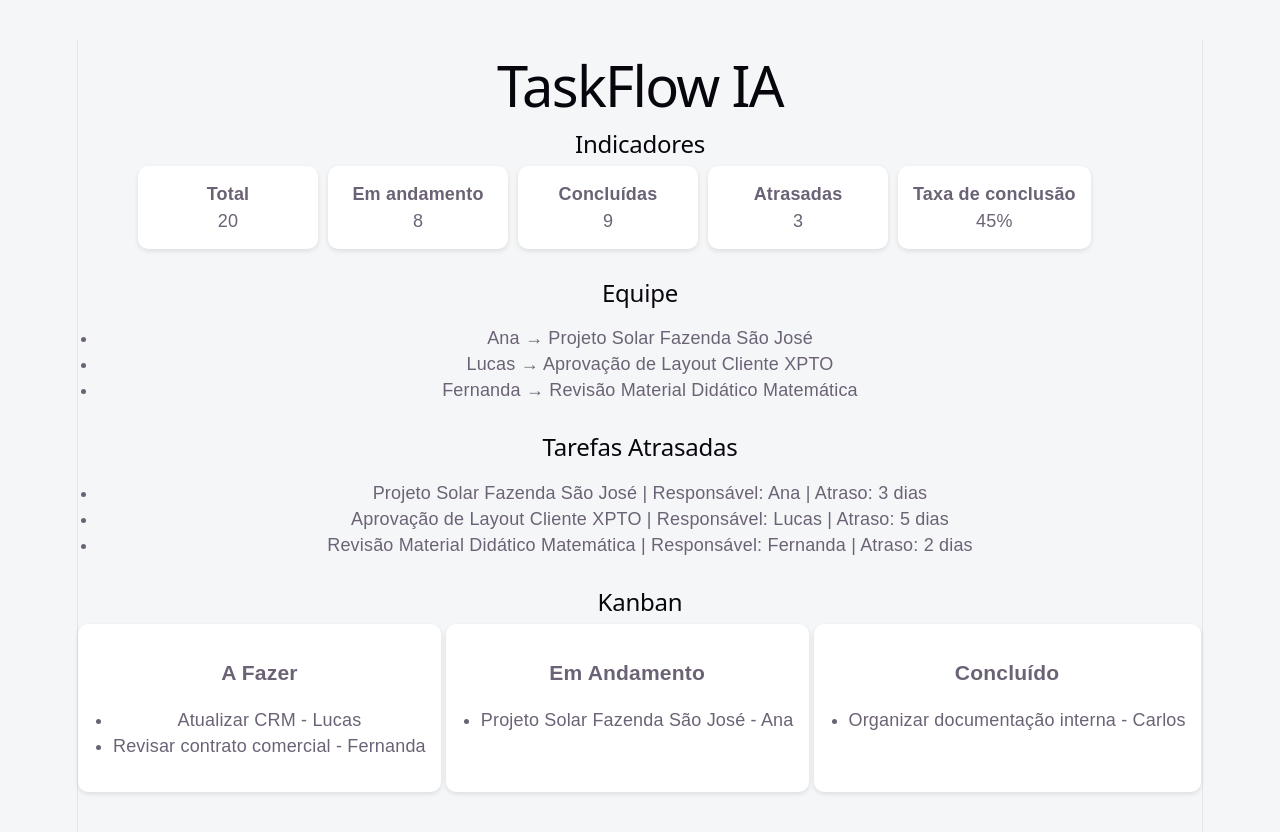
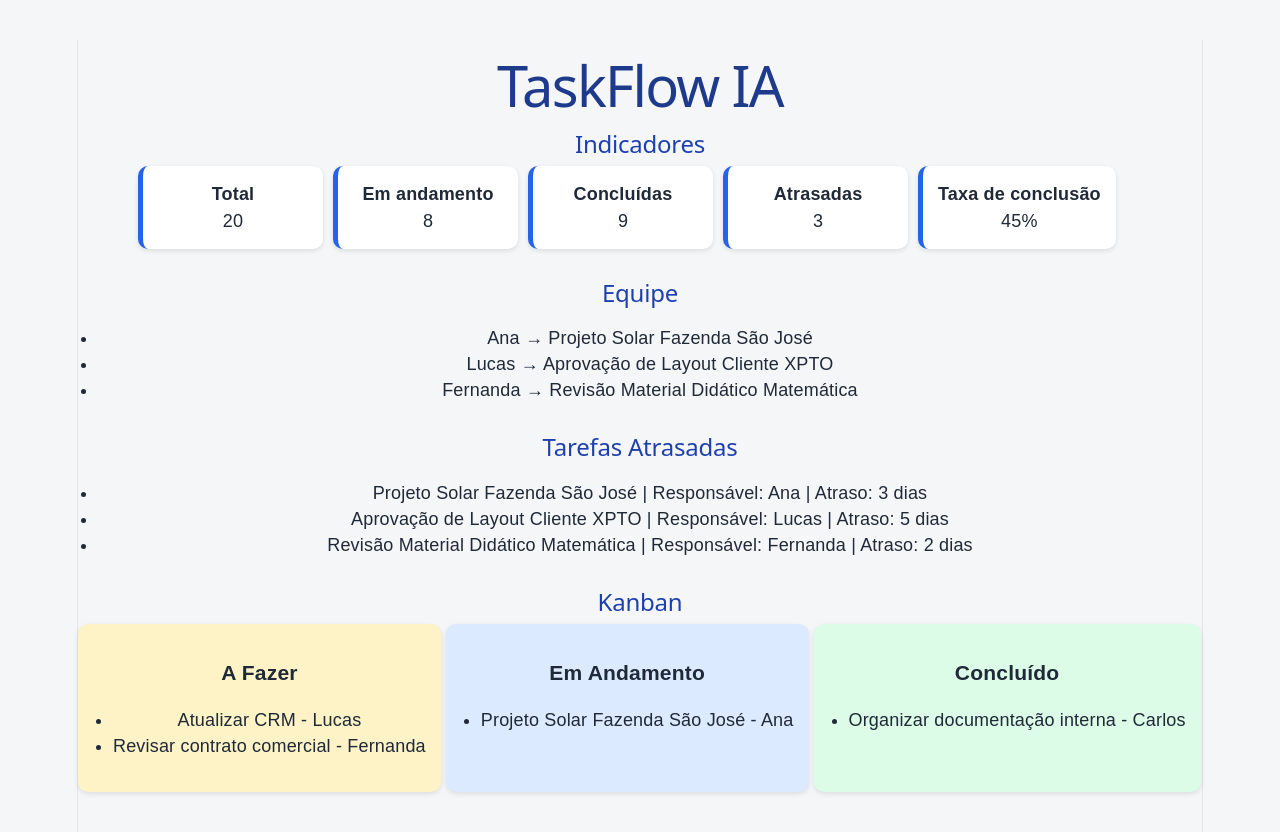
Before and after one commit to JoaoDanielbt/taskflow-ia, a React (Vite) app: page / in a window 1280 px wide. Shown: the top 832 px of the page. Built offline with nearby package versions, Linux system fonts and the light colour scheme.

Commit message:
style: melhorar visual do dashboard e do kanban

```diff
--- a/src/App.css
+++ b/src/App.css
@@ -53,3 +53,34 @@ h2 {
 ul {
   padding-left: 20px;
 }
+
+h1 {
+  color: #1e3a8a;
+}
+
+h2 {
+  color: #1e40af;
+}
+
+.indicador {
+  background: white;
+  padding: 15px;
+  border-radius: 10px;
+  min-width: 150px;
+  border-left: 5px solid #2563eb;
+  box-shadow: 0 2px 5px rgba(0, 0, 0, 0.1);
+}
+.a-fazer {
+  background-color: #fef3c7;
+}
+
+.em-andamento {
+  background-color: #dbeafe;
+}
+
+.concluido {
+  background-color: #dcfce7;
+}
+body {
+  color: #1f2937;
+}
--- a/src/App.tsx
+++ b/src/App.tsx
@@ -122,7 +122,7 @@ const kanban = {
 
 <div className="kanban">
 
-  <div className="coluna">
+  <div className="coluna a-fazer">
     <h3>A Fazer</h3>
 
     <ul>
@@ -134,7 +134,7 @@ const kanban = {
     </ul>
   </div>
 
-  <div className="coluna">
+  <div className="coluna em-andamento">
     <h3>Em Andamento</h3>
 
     <ul>
@@ -146,7 +146,7 @@ const kanban = {
     </ul>
   </div>
 
-  <div className="coluna">
+  <div className="coluna concluido">
     <h3>Concluído</h3>
 
     <ul>
```
